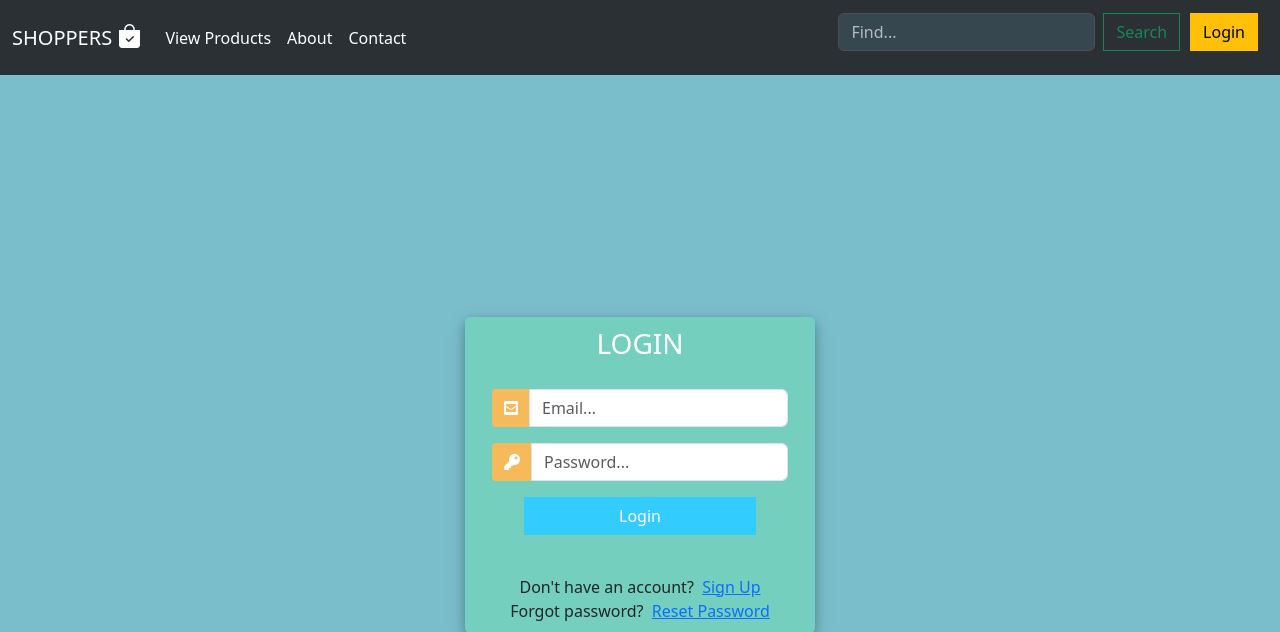
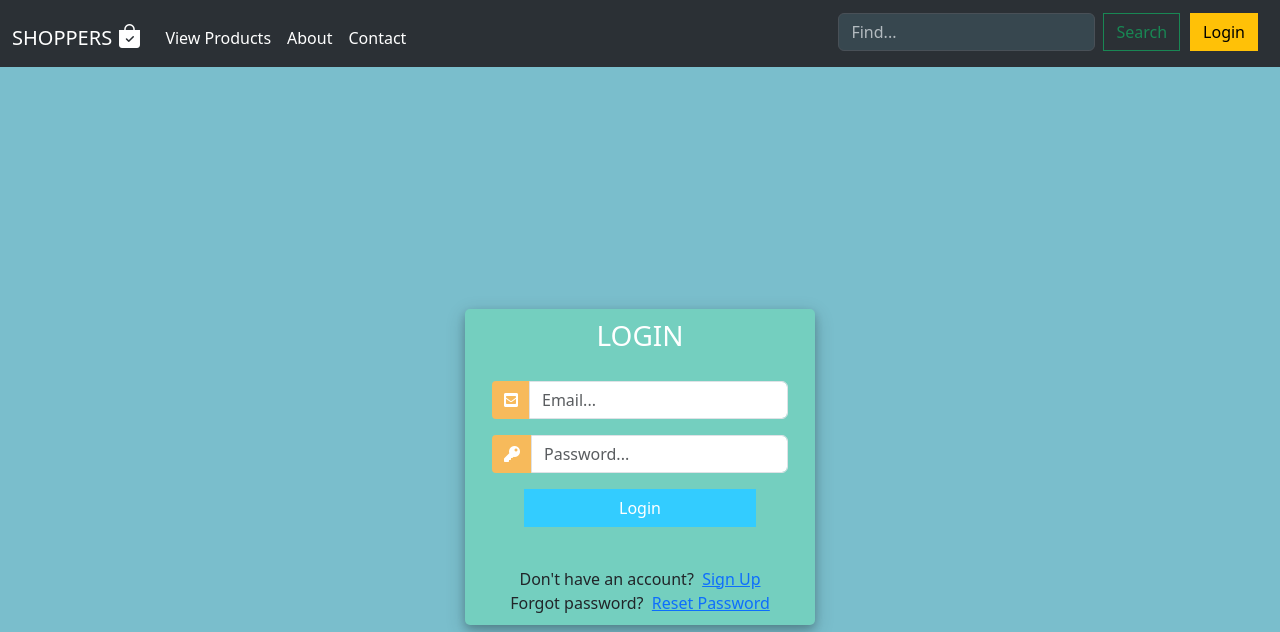
Before and after one commit to zkj214/online-shop, a Django app: page / in a window 1280 px wide. Shown: the top 632 px of the page. Run offline with Django 5.2, Linux system fonts and the light colour scheme; some libraries are stand-ins or nearby versions.

Commit message:
update navbar

```diff
--- a/templates/navbar.html
+++ b/templates/navbar.html
@@ -1,5 +1,5 @@
 {% load static %}
-<nav class="navbar navbar-expand-lg bg-body-tertiary" data-bs-theme="dark">
+<nav class="navbar navbar-expand-lg bg-body-tertiary pb-0" data-bs-theme="dark">
   <div class="container-fluid">
     <a class="navbar-brand" href="{% url 'store:index' %}">SHOPPERS <i class="bi bi-bag-check-fill" style="font-size:1.5rem;"></i></a>
     <button class="navbar-toggler" type="button" data-bs-toggle="collapse" data-bs-target="#navbarSupportedContent" aria-controls="navbarSupportedContent" aria-expanded="false" aria-label="Toggle navigation">
```
